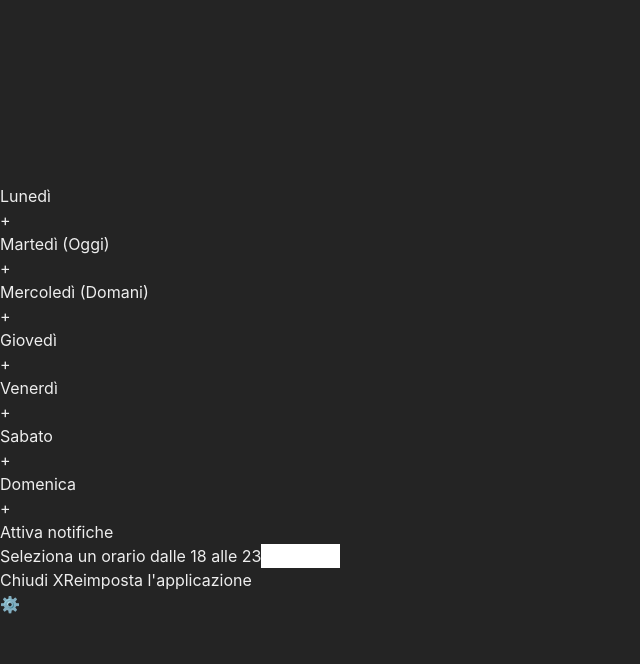
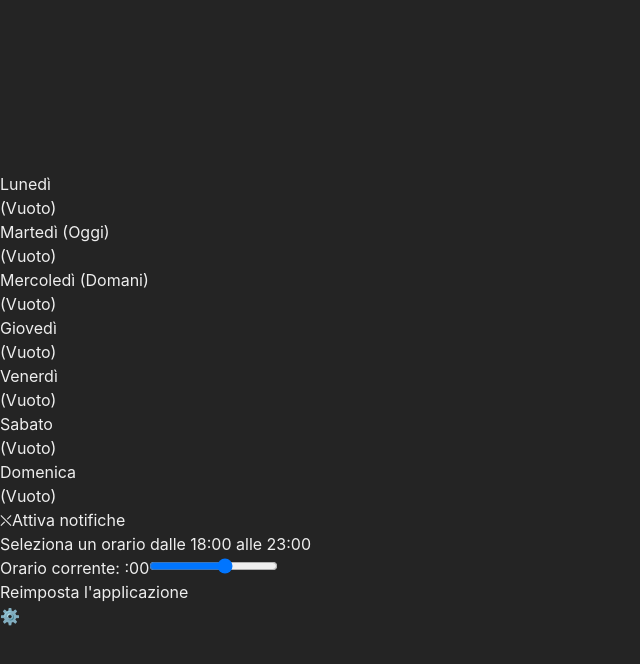
Before and after one commit to FabioViscuso/eco-buddy, a React (Vite) app: page / in a window 1280 px wide. Both pictures are taken after a click on the button "⚙️". Shown: the top 664 px of the page, without its empty margins (0-640 px from the left). Built offline with nearby package versions, Linux system fonts and the light colour scheme.

Commit message:
visual redesign and tweaks

```diff
--- a/src/components/UI/AddRemoveIcon.tsx
+++ b/src/components/UI/AddRemoveIcon.tsx
@@ -4,9 +4,8 @@ interface Props {
 
 export default function AddRemoveIcon({isWasteTypePresent}: Props) {
   return (
-    <div className={`absolute -top-3 -right-3 rounded-full leading-none ${isWasteTypePresent ? 'bg-red-600' : 'bg-green-500'}`}>
-      <div className="relative h-8 w-8"></div>
-       <span className="absolute -translate-x-1/2 -translate-y-1/2 top-1/2 left-1/2 text-xl -mt-1">{isWasteTypePresent ? '-' : '+'}</span>
+    <div className={`absolute -top-3 -right-3 rounded-full leading-relaxed h-8 w-8 flex justify-center items-center ${isWasteTypePresent ? 'bg-red-600' : 'bg-green-500'}`}>
+       <span className="text-2xl h-full w-full text-center -mt-1">{isWasteTypePresent ? '-' : '+'}</span>
     </div>
   )
 }
--- a/src/components/UI/DayCell.tsx
+++ b/src/components/UI/DayCell.tsx
@@ -30,8 +30,8 @@ export default function DayCell({ weekday }: Props) {
       <div
         onClick={handleToggleWasteSelectionModal}
         className={`relative [width:clamp(16rem,15vw,30rem)] p-4 flex flex-col gap-5 ${
-          isToday ? "bg-green-950" : isTomorrow ? "bg-green-800" : ""
-        } border-green-700 border-2 rounded-md hover:[box-shadow:0px_0px_6px_2px_#227744] hover:cursor-pointer`}
+          isToday ? "bg-green-800" : isTomorrow ? "bg-green-700" : "bg-green-950"
+        } border-green-700 border-2 rounded-lg hover:[box-shadow:0px_0px_6px_2px_#227744] hover:cursor-pointer`}
       >
 
         <p>
@@ -45,14 +45,6 @@ export default function DayCell({ weekday }: Props) {
 
         <div id={weekday} className="w-full flex gap-2">
           <WasteTypesList weekday={weekday} />
-          <button
-            onClick={handleToggleWasteSelectionModal}
-            className="relative p-3 ml-auto h-12 w-12 border-[#eee] border-2 rounded-full hover:border-green-400 hover:text-green-400 [filter:invert(0%)]"
-          >
-            <span className="absolute -translate-x-1/2 -translate-y-1/2 top-1/2 left-1/2 text-2xl -mt-1">
-              +
-            </span>
-          </button>
         </div>
 
       </div>
--- a/src/components/UI/SettingsButton.tsx
+++ b/src/components/UI/SettingsButton.tsx
@@ -1,11 +1,16 @@
 import uiStore from "../../state/useUIStore";
 
 export default function SettingsButton() {
-  const {setOpenSettingsModal} = uiStore();
+  const { setOpenSettingsModal } = uiStore();
   return (
-    <nav className="fixed top-10 right-2 lg:right-10 z-40 h-12 flex justify-center items-center gap-10 backdrop-blur-sm">
-      <button onClick={() => setOpenSettingsModal()}>
-        <span className="text-3xl">⚙️&nbsp;</span>
+    <nav className="fixed top-0 right-0 z-40 h-14 w-14 hover:h-16 hover:w-16 rounded-bl-full bg-green-300 [box-shadow:0px_0px_10px_2px_#4ade80] hover:[box-shadow:0px_0px_12px_4px_#4ade80] transition-all ">
+      <button
+        onClick={() => setOpenSettingsModal()}
+        className="h-full w-full relative"
+      >
+        <span className="absolute top-1 -right-2 text-3xl [text-shadow:0px_0px_7px_#000]">
+          ⚙️&nbsp;
+        </span>
       </button>
     </nav>
   );
--- a/src/components/UI/WasteSelectionModal.tsx
+++ b/src/components/UI/WasteSelectionModal.tsx
@@ -10,16 +10,20 @@ interface Props {
 
 export function WasteSelectionModal({weekday, fn}: Props) {
   return (
-    <div className="fixed z-50 top-0 left-0 h-[100dvh] w-[100vw] bg-black bg-opacity-50 backdrop-blur-md">
-      <div className="relative flex flex-col justify-center gap-10 h-full w-full md:px-[5vw] mx-auto px-10">
-        <p className=" text-center">Seleziona i tipi di rifiuti da conferire {weekday.toLowerCase()}</p>
+    <div className="fixed z-50 top-0 left-0 h-[100dvh] w-[100vw] bg-black bg-opacity-80 backdrop-blur-md">
+      <div className="relative flex flex-col justify-center gap-20 h-full w-full md:px-[5vw] mx-auto px-10">
+        <p className=" text-center text-xl ">Seleziona i tipi di rifiuti da conferire <span className=" text-green-300 underline ">{weekday.toLowerCase()}</span></p>
         <div className="grid grid-flow-row grid-cols-[repeat(auto-fit,minmax(160px,1fr))] gap-x-32 gap-y-10 justify-center justify-items-center">
           {wasteTypes.map((wasteType) => (
             <WasteType wasteType={wasteType.type} bgColor={`${wasteType.bgColor}`} icon={wasteType.icon} forWeekday={weekday} />
           ))}
         </div>
-        <button onClick={fn} className="absolute top-10 right-10 py-2 px-4 rounded-lg bg-red-500">Chiudi</button>
-      </div>
+        <button
+          onClick={fn}
+          className="absolute top-0 right-0 bg-red-600 rounded-bl-full h-16 w-16 hover:h-18 hover:w-18 flex items-start justify-end pt-2 pr-2 [box-shadow:0px_0px_12px_6px_#f87171]  transition-all"
+        >
+          <span className="text-3xl">⛌</span>
+        </button>      </div>
     </div>
   );
 }
--- a/src/components/UI/WasteTypesList.tsx
+++ b/src/components/UI/WasteTypesList.tsx
@@ -20,6 +20,7 @@ export default function WasteTypesList({ weekday }: Props) {
           bgColor={wasteTypes.find((type) => type.type === wasteType)!.bgColor}
         />
       ))}
+      {CalendarData[weekday].length === 0 && <p>(Vuoto)</p>}
     </>
   );
 }
--- a/src/components/views/Settings.tsx
+++ b/src/components/views/Settings.tsx
@@ -38,9 +38,15 @@ export default function Settings() {
   return (
     <section
       id={`section-${context}`}
-      className="fixed top-0 h-[100dvh] left-0 z-50 w-full flex flex-col justify-center items-center gap-10 bg-opacity-60 backdrop-blur-md"
+      className="fixed top-0 h-[100dvh] left-0 z-50 w-full flex flex-col justify-center items-center gap-10 bg-black bg-opacity-70 backdrop-blur-md"
     >
-      <div className="relative h-full w-full flex flex-col justify-center items-center gap-5">
+      <div className="relative h-full w-full flex flex-col justify-center items-center gap-14">
+        <button
+          onClick={() => setCloseSettingsModal()}
+          className="absolute top-0 right-0 bg-red-600 rounded-bl-full h-16 w-16 hover:h-18 hover:w-18 flex items-start justify-end pt-2 pr-2 [box-shadow:0px_0px_12px_6px_#f87171]  transition-all"
+        >
+          <span className="text-3xl">⛌</span>
+        </button>
         <button
           onClick={handleAllowNotification}
           className={`${
@@ -49,14 +55,15 @@ export default function Settings() {
         >
           {isNotificationAllowed ? "Disattiva notifiche" : "Attiva notifiche"}
         </button>
-        <div>
+        <div className="flex flex-col items-center gap-5">
           <label htmlFor="notificationHour" className="mr-4">
-            Seleziona un orario dalle 18 alle 23
+            Seleziona un orario dalle 18:00 alle 23:00 <br></br>
+            Orario corrente: {notificationHour}:00
           </label>
           <input
             className="py-2 px-4 rounded-md w-min"
             onChange={handleChangeNotificationHour}
-            type="number"
+            type="range"
             name="notificationHour"
             id="notificationHour"
             step={1}
@@ -65,12 +72,6 @@ export default function Settings() {
             defaultValue={notificationHour}
           />
         </div>
-        <button
-          onClick={() => setCloseSettingsModal()}
-          className="absolute top-10 right-10 bg-red-500 rounded-md py-2 px-4 "
-        >
-          Chiudi X
-        </button>
         <button
           onClick={handleResetSettings}
           className="bg-red-500 rounded-md py-2 px-4"
```
